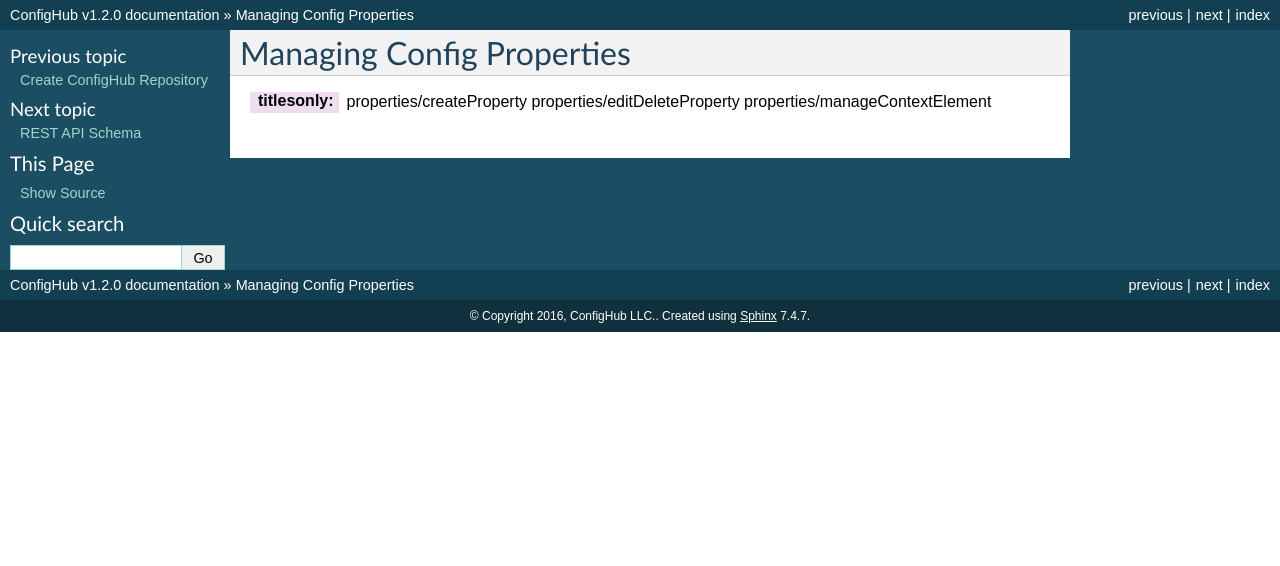
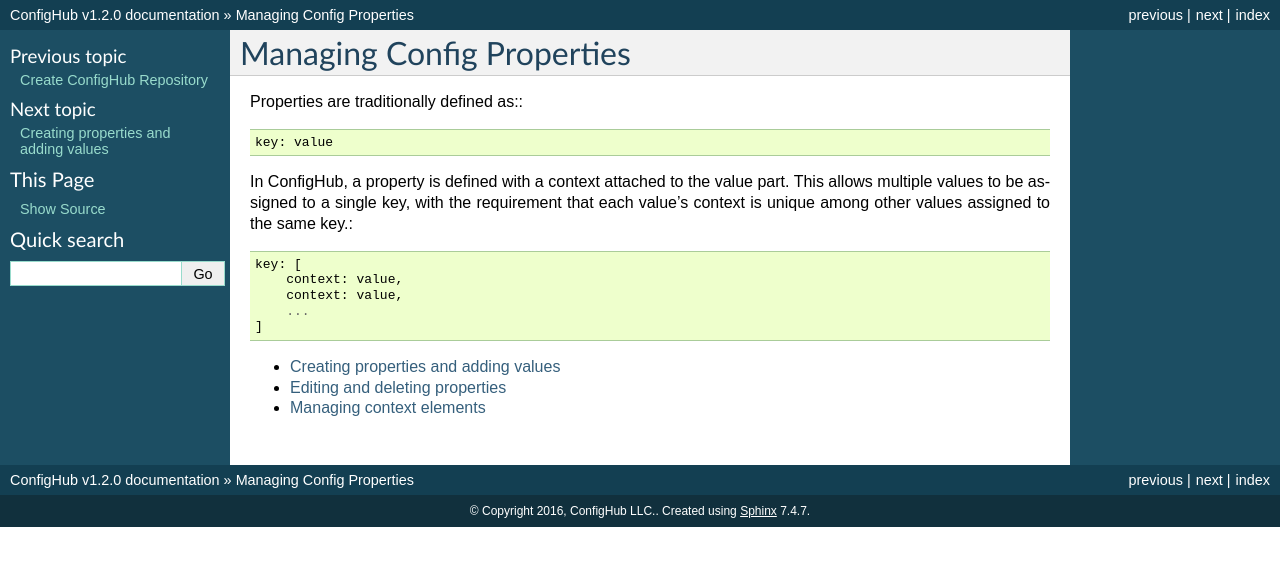
Before and after one commit to ConfigHubPub/Docs, a Sphinx documentation site: the page built from documentation/pages/properties.rst, in a window 1280 px wide. Shown: the top 566 px of the page. Built offline with Sphinx 7.4.7, drawn with Linux system fonts in a browser that asks for light colours.

Commit message:
properties documentation

```diff
--- a/documentation/pages/properties.rst
+++ b/documentation/pages/properties.rst
@@ -4,10 +4,23 @@
 Managing Config Properties
 **************************
 
+Properties are traditionally defined as:::
+
+    key: value
+
+In ConfigHub, a property is defined with a context attached to the value part.  This allows
+multiple values to be assigned to a single key, with the requirement that each value's context
+is unique among other values assigned to the same key.::
+
+    key: [
+        context: value,
+        context: value,
+        ...
+    ]
 
 .. toctree::
-:titlesonly:
+    :titlesonly:
 
-       properties/createProperty
-       properties/editDeleteProperty
-       properties/manageContextElement
+    properties/createProperty
+    properties/editDeleteProperty
+    properties/manageContextElement
```
Also changed, not shown: documentation/pages/properties/createProperty.rst (+1 -7 lines).
